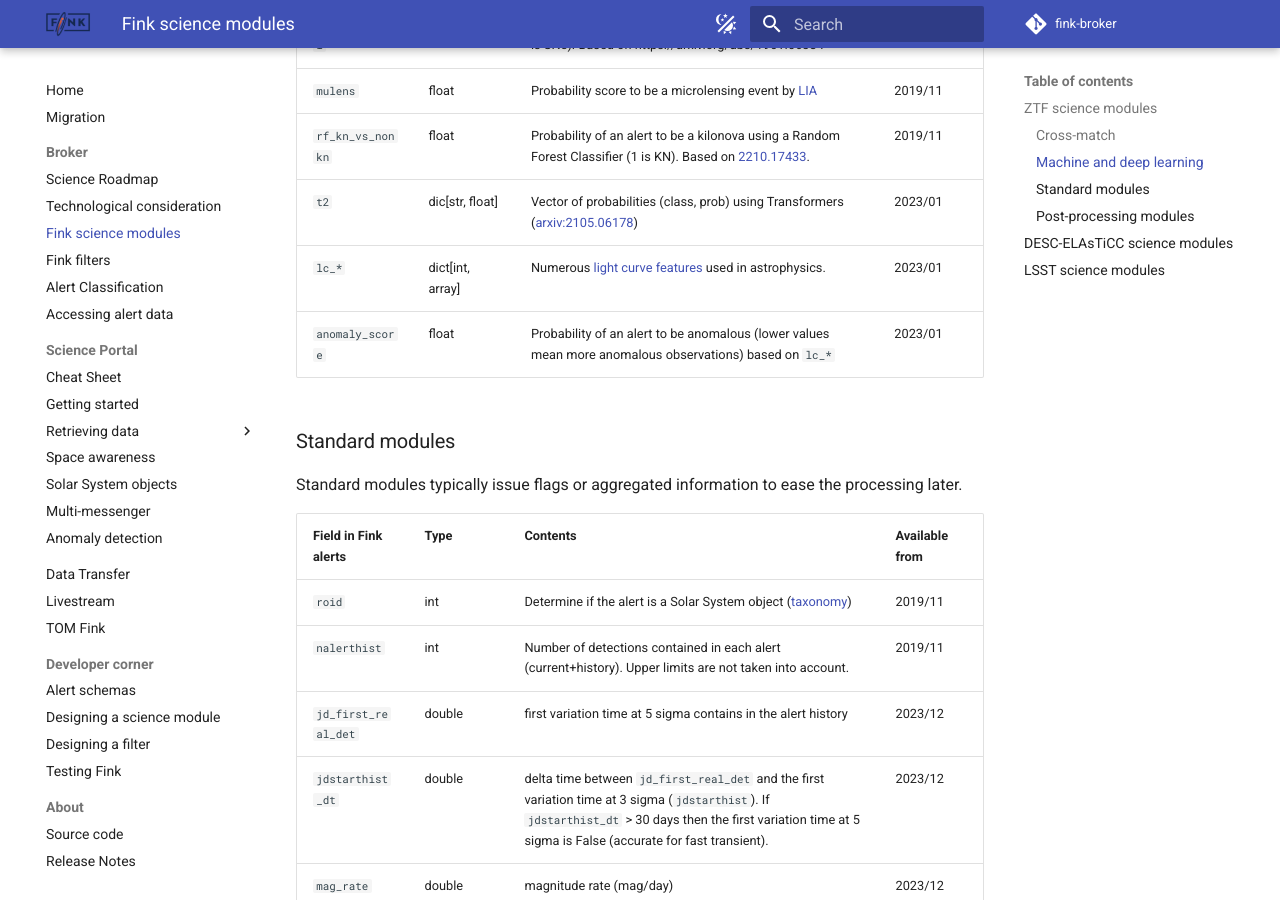
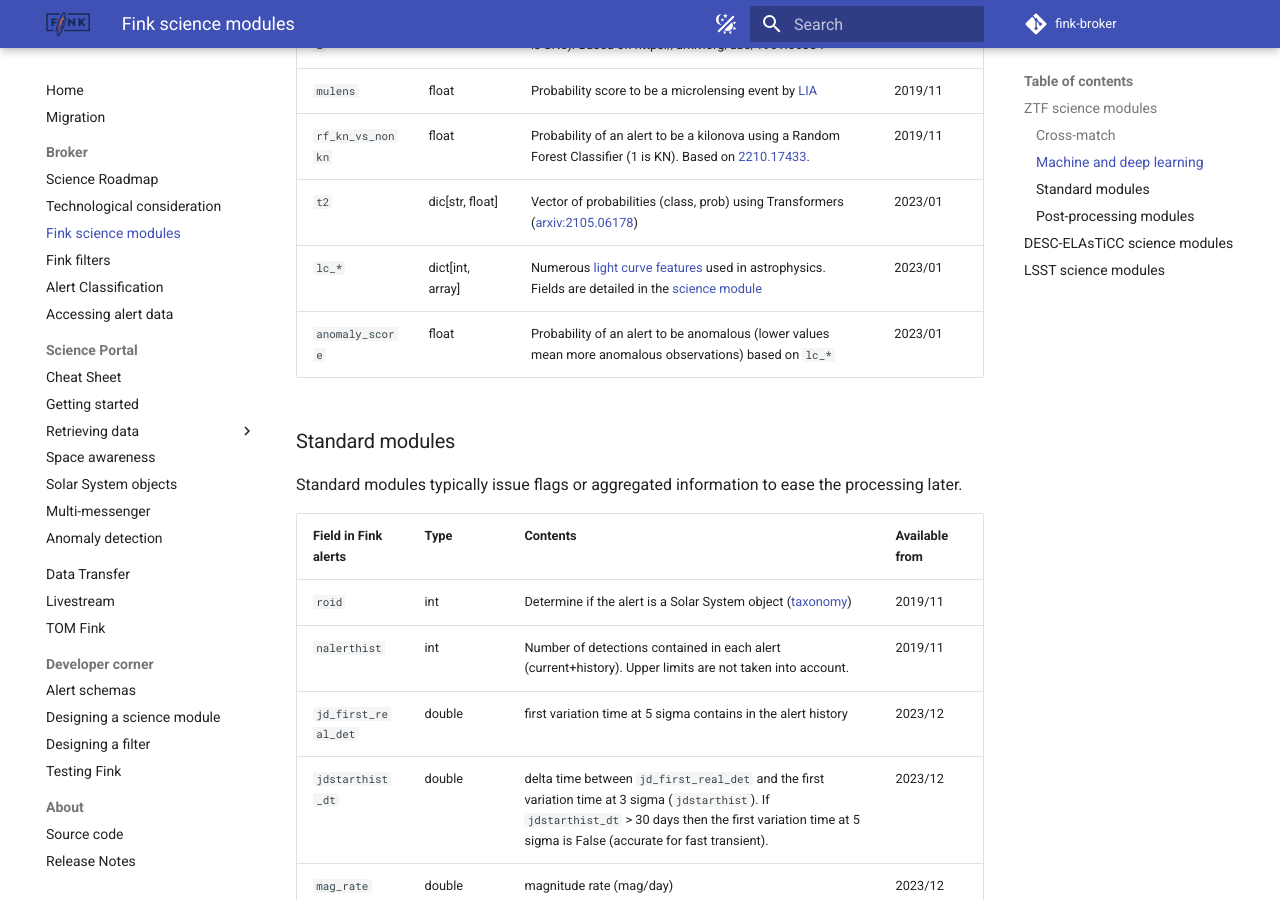
Before and after one commit to astrolabsoftware/fink, an MkDocs documentation site: the page built from docs/broker/science_modules.md, in a window 1280 px wide and 900 px high, scrolled down 2417 px. Built offline with MkDocs 1.6.1 and Material for MkDocs 9.7.7, drawn with Linux system fonts in a browser that asks for light colours; comment, search, counter and statistics services are not loaded.

Commit message:
Link to LC feature details

```diff
--- a/docs/broker/science_modules.md
+++ b/docs/broker/science_modules.md
@@ -61,7 +61,7 @@ In Fink, you can upload pre-trained models, and each alert will receive a score.
 | `mulens`| float | Probability score to be a microlensing event by [LIA](https://github.com/dgodinez77/LIA) | 2019/11 |
 | `rf_kn_vs_nonkn` | float | Probability of an alert to be a kilonova using a Random Forest Classifier (1 is KN). Based on [2210.17433](https://arxiv.org/abs/2210.17433).| 2019/11 |
 | `t2` | dic[str, float] | Vector of probabilities (class, prob) using Transformers ([arxiv:2105.06178](https://arxiv.org/abs/2105.06178)) | 2023/01 |
-| `lc_*` | dict[int, array<double>] | Numerous [light curve features](https://arxiv.org/pdf/2012.01419.pdf#section.A1) used in astrophysics. | 2023/01 |
+| `lc_*` | dict[int, array<double>] | Numerous [light curve features](https://arxiv.org/pdf/2012.01419.pdf#section.A1) used in astrophysics. Fields are detailed in the [science module](https://github.com/astrolabsoftware/fink-science/tree/master/fink_science/ztf/ad_features)| 2023/01 |
 | `anomaly_score` | float | Probability of an alert to be anomalous (lower values mean more anomalous observations) based on `lc_*` | 2023/01 |
 
 ### Standard modules
```
